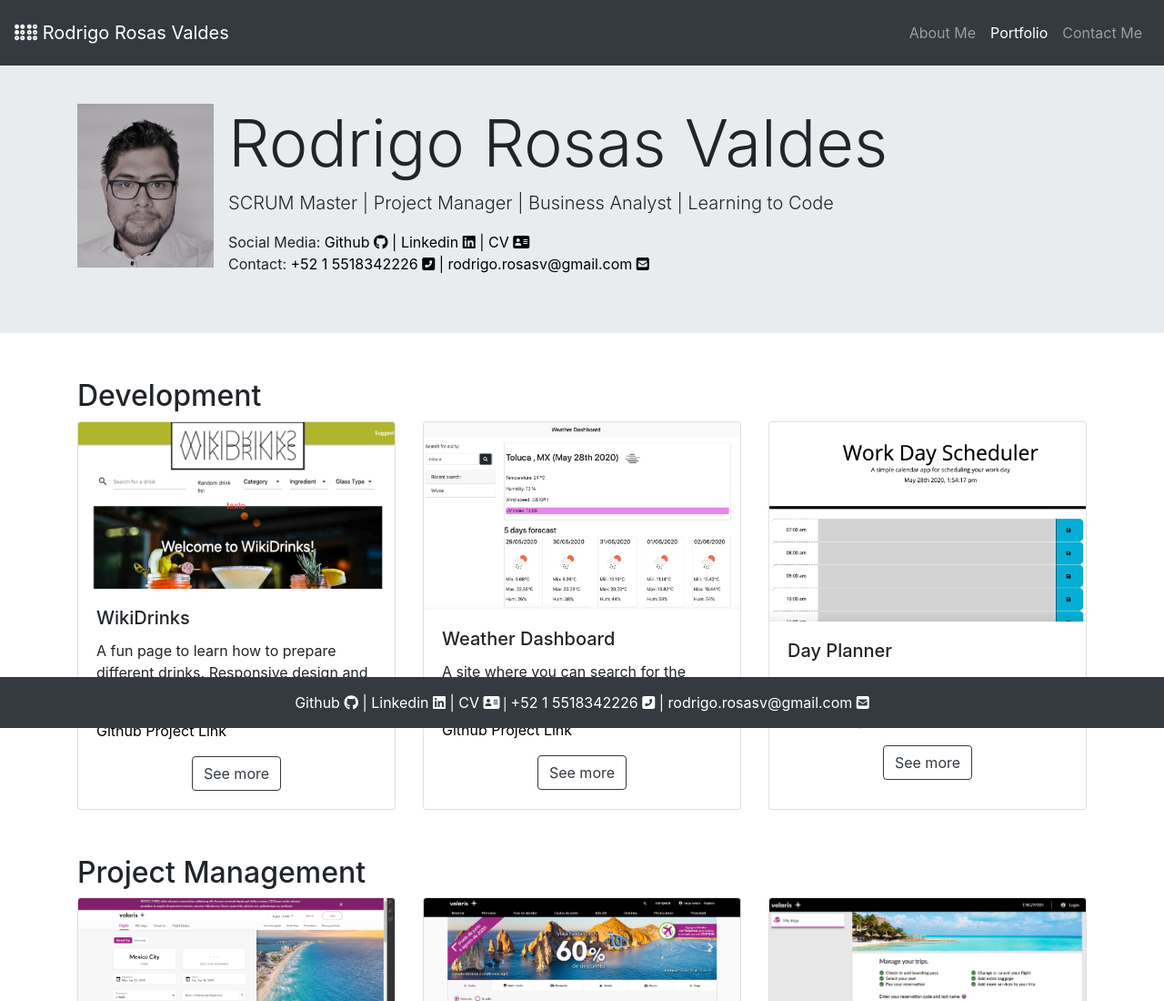
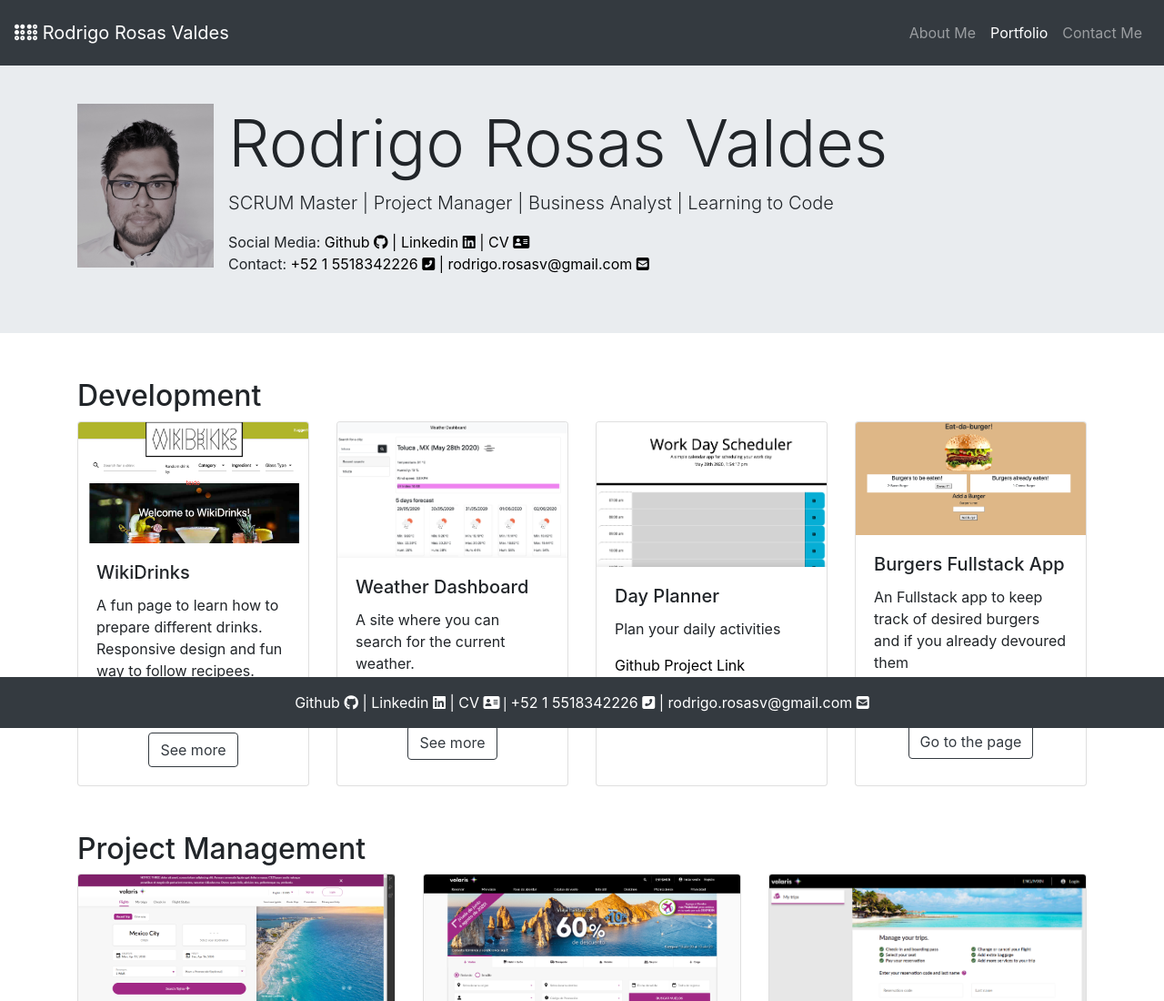
Before and after one commit to rodrigorosasv/portfolio, a plain HTML site: page portfolio.html in a window 1280 px wide. Shown: the top 1100 px of the page at 91% size. Drawn offline with nearby package versions, Linux system fonts and the light colour scheme.

Commit message:
Added Burgers to portfolio

```diff
--- a/portfolio.html
+++ b/portfolio.html
@@ -85,7 +85,7 @@
           <div class="card-body">
             <h5 class="card-title">WikiDrinks</h5>
             <p class="card-text">A fun page to learn how to prepare different drinks. Responsive design and fun way to follow recipees.</p>
-            <p class="card-text"><a href="https://github.com/raul-ae/project-1.git" class="links">Github Project Link</a></p>
+            <p class="card-text"><a href="https://github.com/raul-ae/project-1.git" class="links" target="_blank">Github Project Link</a></p>
             <div class="text-center">
               <a href="https://raul-ae.github.io/project-1/" target="_blank" class="btn btn-outline-dark" role="button">See more</a>
            </div>
@@ -96,7 +96,7 @@
           <div class="card-body">
             <h5 class="card-title">Weather Dashboard</h5>
             <p class="card-text">A site where you can search for the current weather.</p>
-            <p class="card-text"><a href="https://github.com/rodrigorosasv/WeatherDashboard.git" class="links">Github Project Link</a></p>
+            <p class="card-text"><a href="https://github.com/rodrigorosasv/WeatherDashboard.git" class="links" target="_blank">Github Project Link</a></p>
             <div class="text-center">
               <a href="https://rodrigorosasv.github.io/WeatherDashboard/" target="_blank" class="btn btn-outline-dark" role="button">See more</a>
            </div>
@@ -107,9 +107,20 @@
           <div class="card-body">
             <h5 class="card-title">Day Planner</h5>
             <p class="card-text">Plan your daily activities</p>
-            <p class="card-text"><a href="https://github.com/rodrigorosasv/dayplanner.git" class="links">Github Project Link</a></p>
+            <p class="card-text"><a href="https://github.com/rodrigorosasv/dayplanner.git" class="links" target="_blank">Github Project Link</a></p>
             <div class="text-center">
               <a href="https://rodrigorosasv.github.io/dayplanner/" target="_blank" class="btn btn-outline-dark" role="button">See more</a>
+           </div>
+          </div>
+        </div>
+        <div class="card">
+          <img class="card-img-top" src="Assets/Images/burgers.png" alt="dayplanner">
+          <div class="card-body">
+            <h5 class="card-title">Burgers Fullstack App</h5>
+            <p class="card-text">An Fullstack app to keep track of desired burgers and if you already devoured them </p>
+            <p class="card-text"><a href="https://github.com/rodrigorosasv/burger.git" class="links" target="_blank">Github Project Link</a></p>
+            <div class="text-center">
+              <a href="https://burgers-rrv.herokuapp.com/" target="_blank" class="btn btn-outline-dark" role="button">Go to the page</a>
            </div>
           </div>
         </div>
```
Also changed, not shown: Assets/Images/burgers.png (added).
